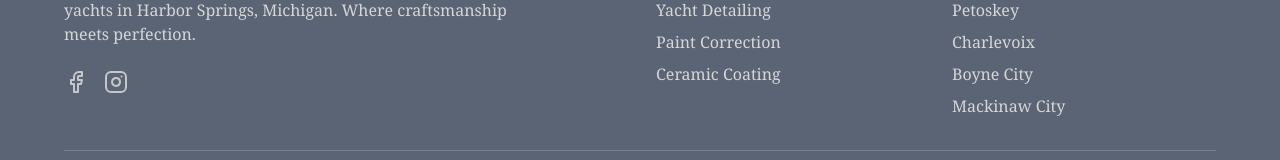
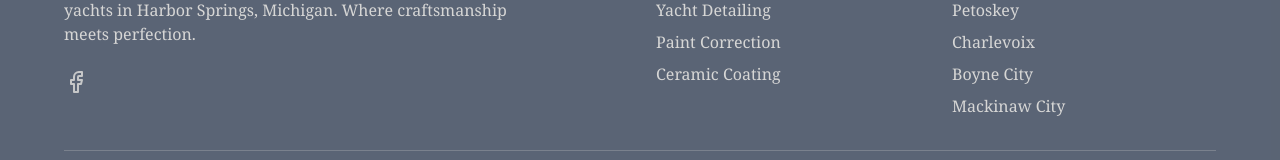
Before and after one commit to borourke9/admiral, a Next.js app: page / in a window 1280 px wide. Shown: the part 5322-5482 px from the top of the page. Built offline with nearby package versions, Linux system fonts and the light colour scheme.

Commit message:
Remove Instagram icon from footer

```diff
--- a/app/page.tsx
+++ b/app/page.tsx
@@ -749,9 +749,6 @@ export default function AdmiralDetailing() {
                   <Link href="https://www.facebook.com/share/16KiL64Nxd/?mibextid=wwXIfr" className="text-vintage-cream/70 hover:text-vintage-gold transition-colors">
                     <Facebook className="h-5 w-5 sm:h-6 sm:w-6" />
                   </Link>
-                  <Link href="#" className="text-vintage-cream/70 hover:text-vintage-gold transition-colors">
-                    <Instagram className="h-5 w-5 sm:h-6 sm:w-6" />
-                  </Link>
                 </div>
               </div>
 
```
